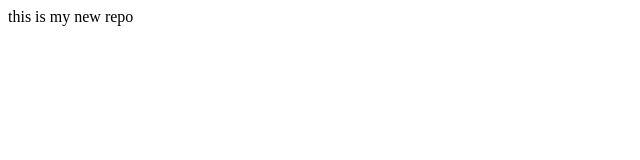
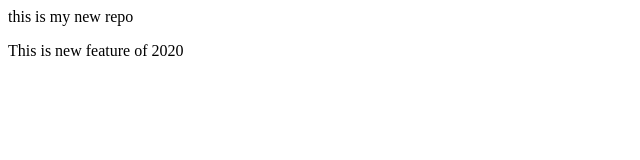
Before and after one commit to balivishalsingh/LocalRepo, a plain HTML site: page index.html in a window 1280 px wide. Shown: the whole page, without its empty margins (0-640 px from the left). Drawn offline with Linux system fonts and the light colour scheme.

Commit message:
Add new Feature of 2020

```diff
--- a/index.html
+++ b/index.html
@@ -1 +1,2 @@
 <p>this is my new repo</p>
+<p>This is new feature of 2020</p>
```
